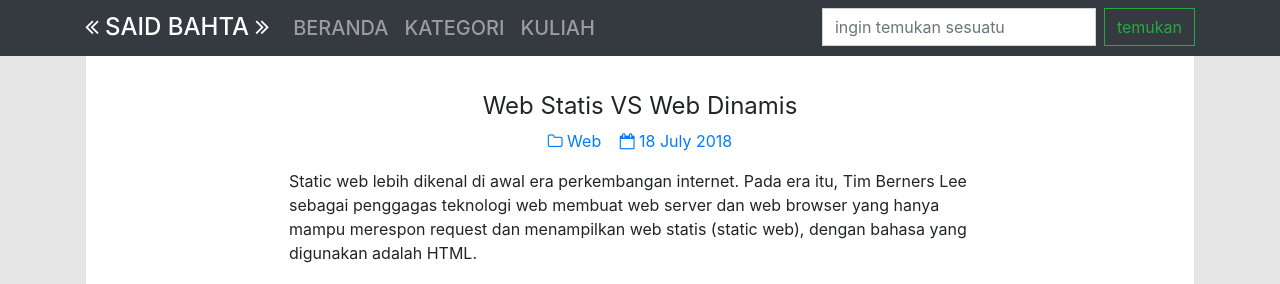
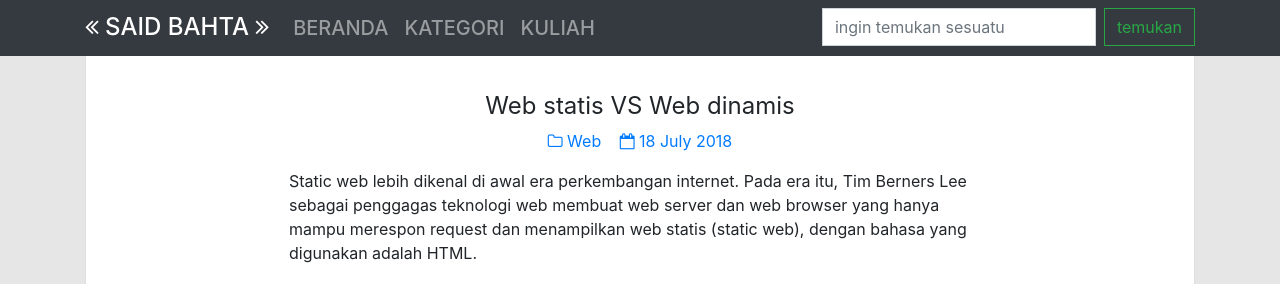
Before and after one commit to surtinaali/blog, a Jekyll site: the page built from _posts/2018-07-21-web-static-vs-web-dinamis.markdown, in a window 1280 px wide and 1175 px high. Shown: the top 284 px of the window. Built offline with Jekyll 4.4.1, drawn with Linux system fonts in a browser that asks for light colours; comment, search, counter and statistics services are not loaded.

Commit message:
ganti judul tulisan

```diff
--- a/_posts/2018-07-13-selamat-datang.markdown
+++ b/_posts/2018-07-13-selamat-datang.markdown
@@ -1,6 +1,6 @@
 ---
 layout: post
-title: "Selamat Datang"
+title: "Selamat datang"
 date: 2018-07-13 10:35:02 +0900
 categories: Umum
 img_path: assets/img/post/130718.svg
--- a/_posts/2018-07-16-content-management-system.markdown
+++ b/_posts/2018-07-16-content-management-system.markdown
@@ -1,6 +1,6 @@
 ---
 layout: post
-title: "Content Management System (CMS)"
+title: "Content management system (CMS)"
 date: 2018-07-16 02:19:00 +0900
 categories: Web
 img_path: assets/img/post/160718.svg
--- a/_posts/2018-07-21-web-static-vs-web-dinamis.markdown
+++ b/_posts/2018-07-21-web-static-vs-web-dinamis.markdown
@@ -1,6 +1,6 @@
 ---
 layout: post
-title: "Web Statis VS Web Dinamis"
+title: "Web statis VS Web dinamis"
 date: 2018-07-19 02:17:00 +0900
 categories: Web
 img_path: assets/img/post/180719.svg
```
